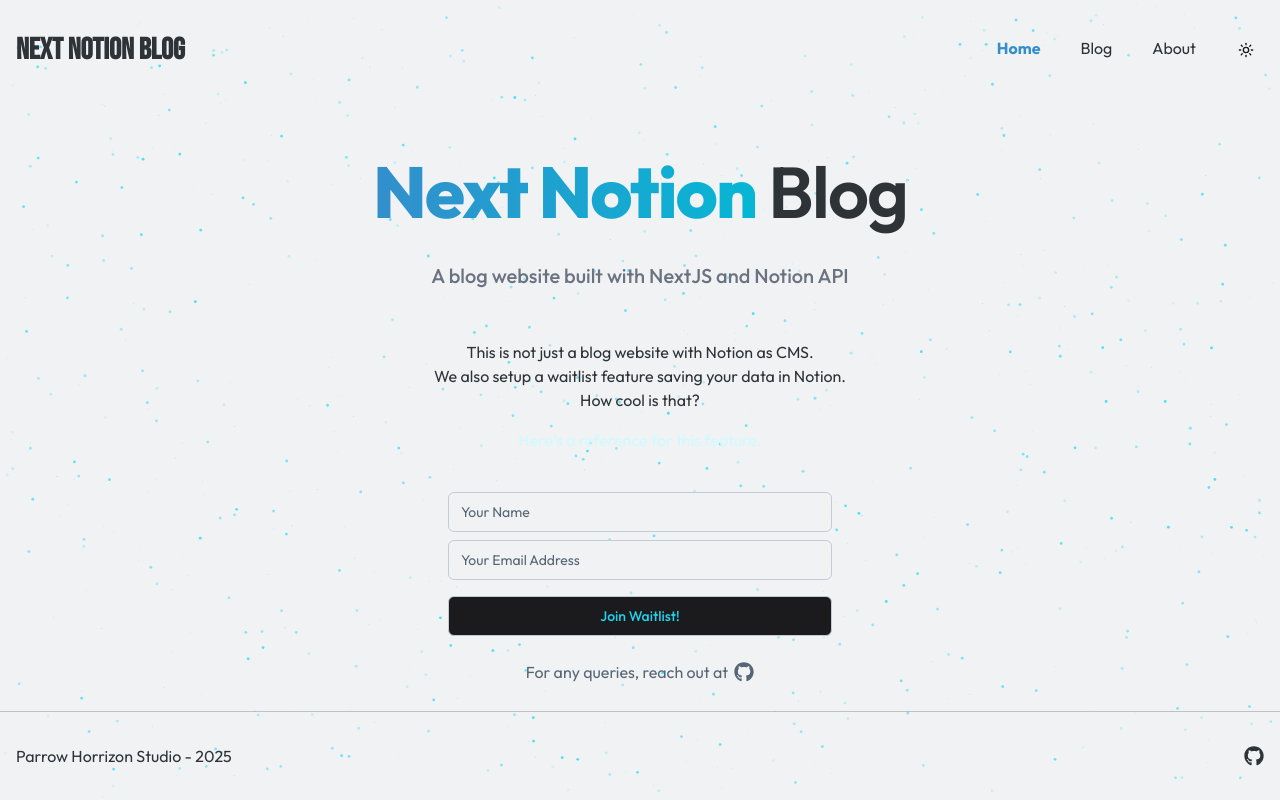
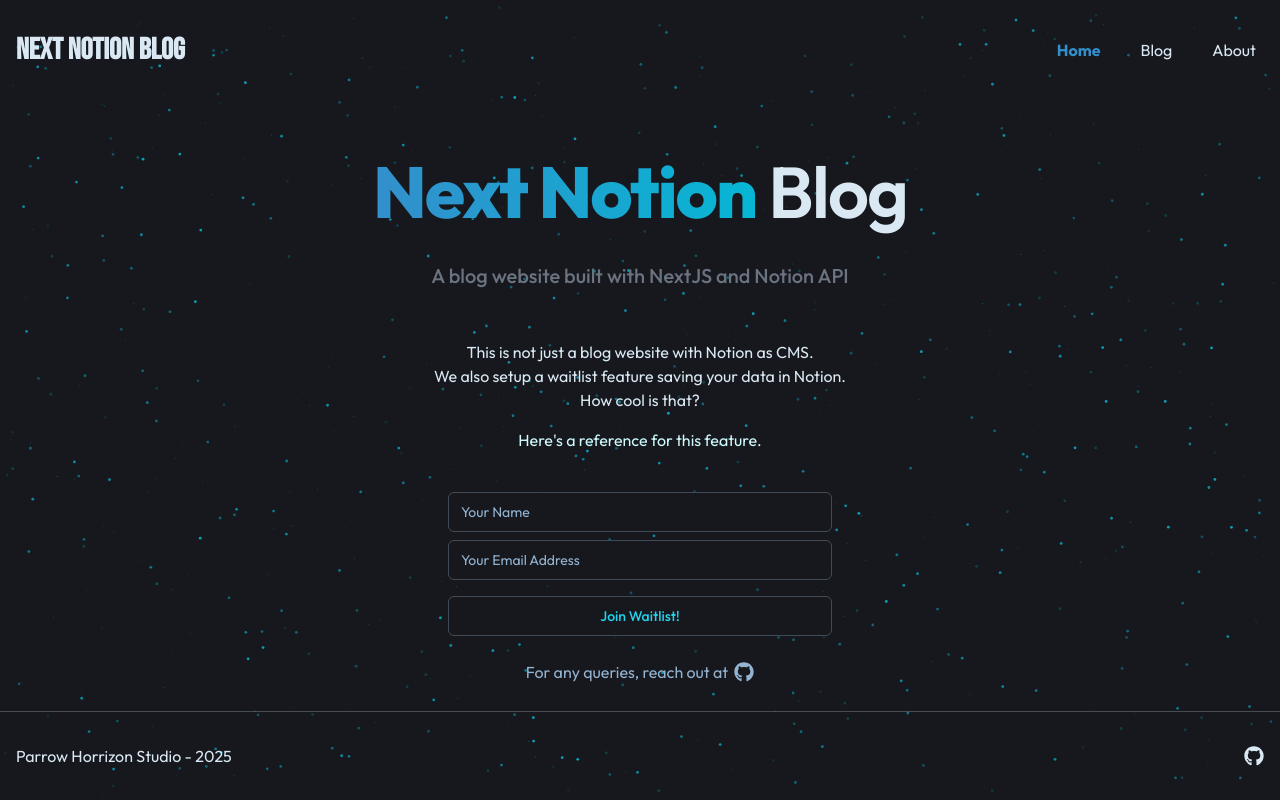
Before and after one commit to Rowee13/next-notion-blog, a Next.js app: page / in a window 1280 px wide. Built offline with nearby package versions, Linux system fonts and the light colour scheme.

Commit message:
removed theme toggle button to default to dark mode and fixed some UI issues

```diff
--- a/app/layout.tsx
+++ b/app/layout.tsx
@@ -41,7 +41,7 @@
             >
                 <ThemeProvider
                     attribute='class'
-                    defaultTheme='light'
+                    defaultTheme='dark'
                     enableSystem
                     disableTransitionOnChange
                 >
--- a/components/forms/waitlist-form.tsx
+++ b/components/forms/waitlist-form.tsx
@@ -55,7 +55,7 @@
                     Icon={FaArrowRightLong}
                     onClick={handleSubmit}
                     iconPlacement='right'
-                    className='mt-2 w-full text-cyan-400 hover:text-cyan-500'
+                    className='mt-2 w-full text-cyan-900 hover:text-cyan-800 dark:text-cyan-400 dark:hover:text-cyan-500 bg-background hover:bg-background/50'
                     disabled={loading}
                 >
                     {loading ? 'Loading...' : 'Join Waitlist!'}
--- a/components/header/main-header.tsx
+++ b/components/header/main-header.tsx
@@ -3,7 +3,7 @@
 import Link from 'next/link'
 import { usePathname } from 'next/navigation'
 
-import DarkModeButton from '@/components/ui/buttons/dark-mode-btn'
+// import DarkModeButton from '@/components/ui/buttons/dark-mode-btn'
 
 import { NAV_LINKS } from '@/constant/nav-links'
 
@@ -31,9 +31,9 @@
                                 <Link href={link.href}>{link.label}</Link>
                             </li>
                         ))}
-                        <li>
+                        {/* <li>
                             <DarkModeButton />
-                        </li>
+                        </li> */}
                     </ul>
                 </nav>
             </div>
--- a/components/section/waitlist-section.tsx
+++ b/components/section/waitlist-section.tsx
@@ -36,7 +36,7 @@
                 href='https://nextjs-notion-waitlist.vercel.app/'
                 rel='noopener noreferrer'
                 target='_blank'
-                className='text-cyan-100 hover:text-cyan-500'
+                className='text-cyan-900  dark:text-cyan-100 dark:hover:text-cyan-500 hover:underline'
             >
                 Here&apos;s a reference for this feature.
             </Link>
```
